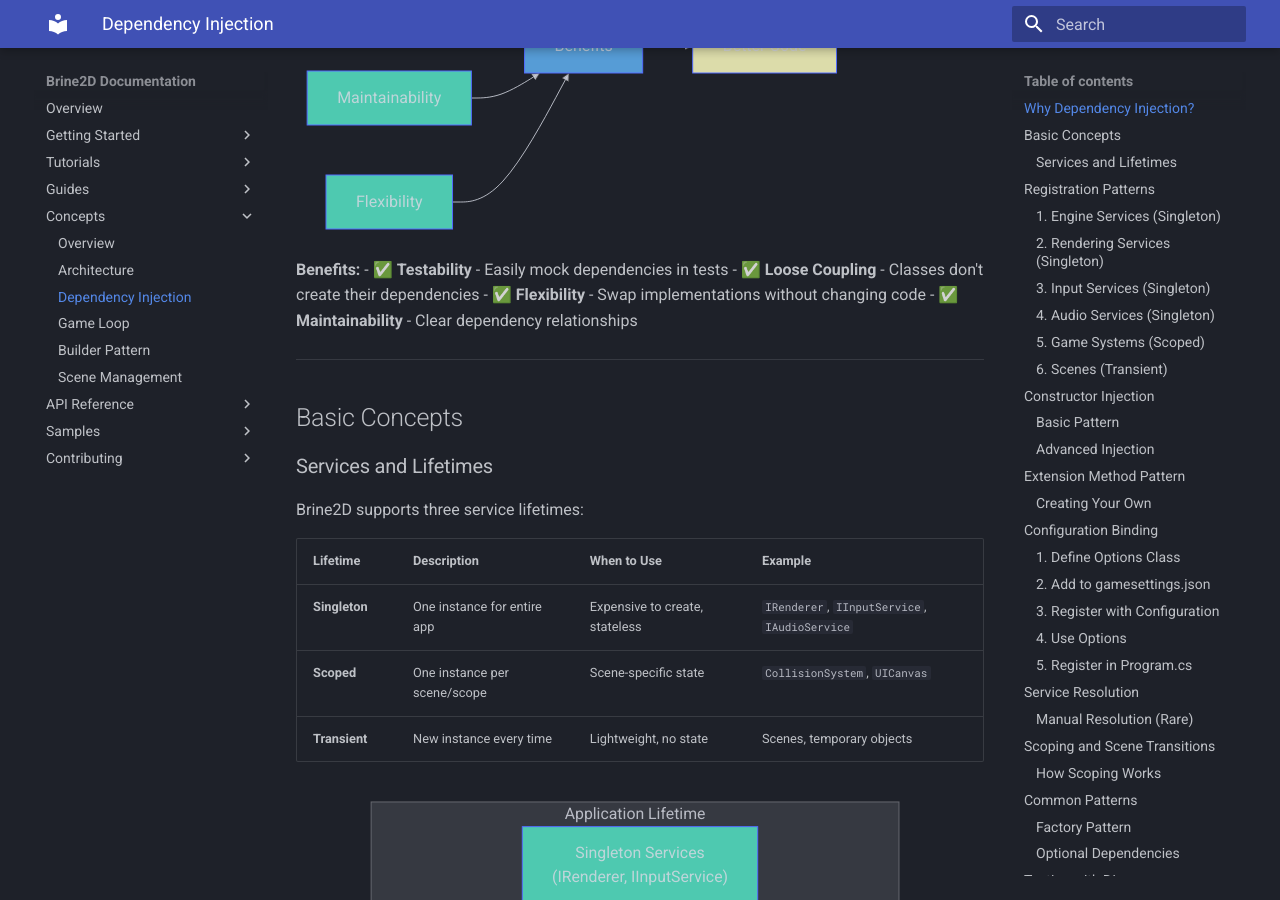
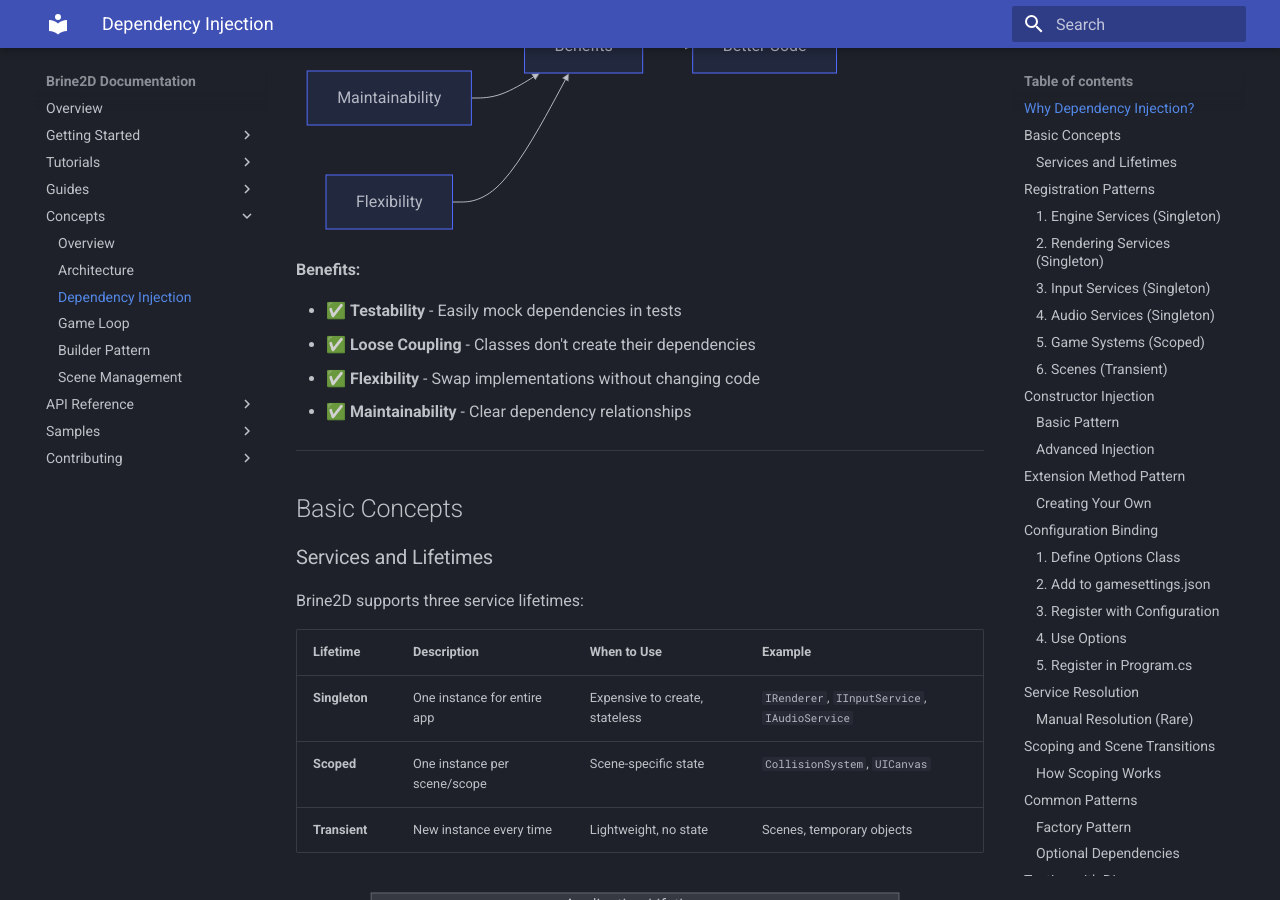
Before and after one commit to CrazyPickleStudios/Brine2D-Documentation, an MkDocs documentation site: the page built from docs/concepts/dependency-injection.md, in a window 1280 px wide and 900 px high, scrolled down 467 px. Built offline with MkDocs 1.6.1 and Material for MkDocs 9.7.7, drawn with Linux system fonts in a browser that asks for light colours; nearby versions of some CDN libraries; some of the changed lines change nothing that is shown.

Commit message:
fixing documentation issue.

````diff
--- a/docs/concepts/dependency-injection.md
+++ b/docs/concepts/dependency-injection.md
@@ -15,18 +15,11 @@ graph LR
     B["Testability"] --> D
     C["Maintainability"] --> D
     E["Flexibility"] --> D
-
     D --> F["Better Code"]
-
-    style A fill:#4ec9b0,color:#000
-    style B fill:#4ec9b0,color:#000
-    style C fill:#4ec9b0,color:#000
-    style E fill:#4ec9b0,color:#000
-    style D fill:#569cd6,color:#fff
-    style F fill:#dcdcaa,color:#000
 ```
 
 **Benefits:**
+
 - ✅ **Testability** - Easily mock dependencies in tests
 - ✅ **Loose Coupling** - Classes don't create their dependencies
 - ✅ **Flexibility** - Swap implementations without changing code
````
